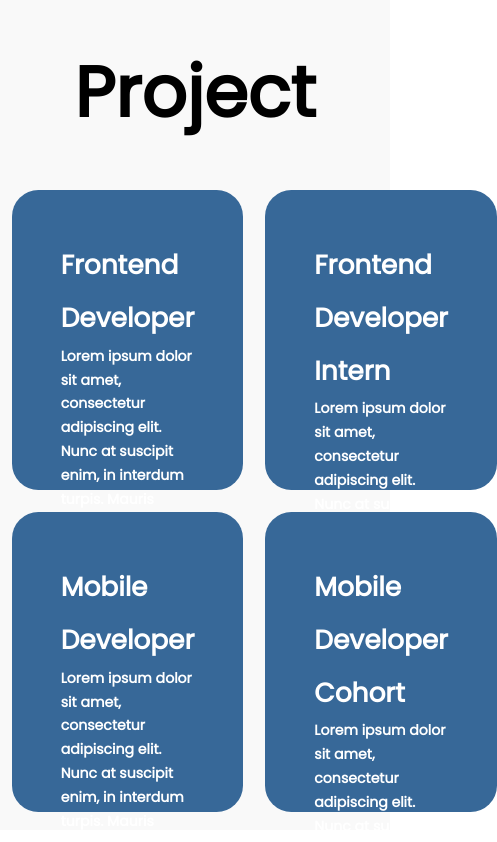
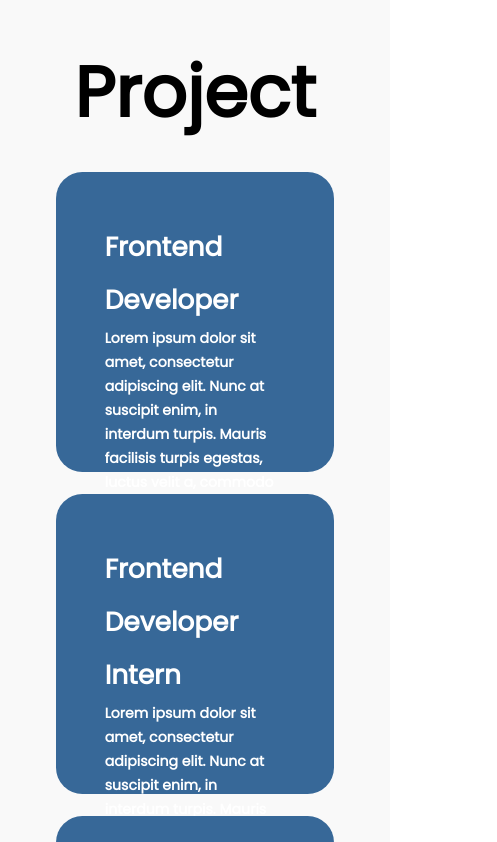
Before and after one commit to raihanadliptr/portfolio, a plain HTML site: page index.html in a window 390 px wide. Shown: the part 4185-5027 px from the top of the page, 497 px wide, since content can reach past the window. Drawn offline with nearby package versions, Linux system fonts and the light colour scheme.

Commit message:
update exp proj and org grid

```diff
--- a/style.css
+++ b/style.css
@@ -563,7 +563,9 @@ span,
         font-size: 55%;
     }
 
-    .exp-container {
+    .exp-container,
+    .project-container,
+    .org-container {
         padding-bottom: 7rem;
         grid-template-columns: repeat(2,1fr);
         margin: 0 5rem;
@@ -592,7 +594,9 @@ span,
         left: 0;
     }
 
-    .experience {
+    .experience,
+    .project,
+    .organization {
         padding-bottom: 7rem;
     }
 
@@ -662,11 +666,15 @@ span,
         width: 56vw;
     }
 
-    .experience h2 {
+    .experience h2,
+    .project h2,
+    .organization h2 {
         margin-bottom: 3rem;
     }
 
-    .exp-container {
+    .exp-container,
+    .project-container,
+    .org-container {
         grid-template-columns: repeat(1,1fr);
     }
 }
```
Also changed, not shown: 1 other file.
